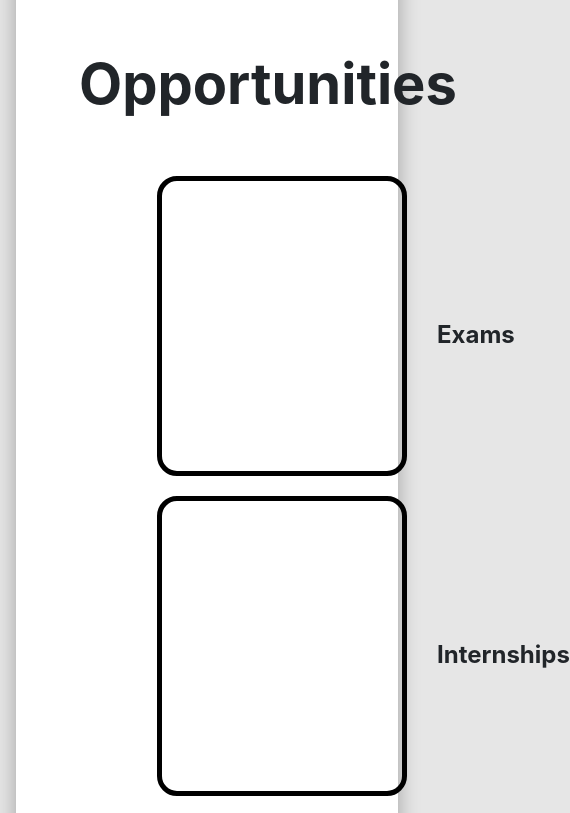
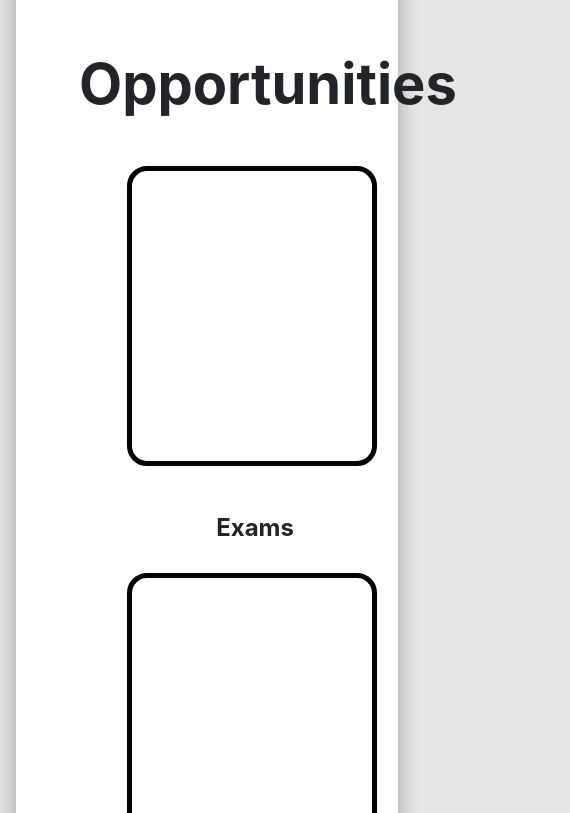
Before and after one commit to MayankRajAnand/Webcart-Internship, a plain HTML site: page index.html in a window 390 px wide. Shown: the part 1220-2033 px from the top of the page, 570 px wide, since content can reach past the window. Drawn offline with nearby package versions, Linux system fonts and the light colour scheme.

Commit message:
Update styles.css

```diff
--- a/styles.css
+++ b/styles.css
@@ -152,14 +152,7 @@ body{
         display: flex ;
         flex-direction: column;
     }
-    .sec3 .box ,.sec4 .box ,.sec6 .box {
-        display: flex !important;
-        flex-direction:row !important;
-        align-items: center !important;
-        margin:10px;
-        margin-left: 30px;
 
-    }
     .sec3 h2 ,.sec4 h2 ,.sec5 h2 ,.sec6 h2{
         margin:30px;
     }
@@ -207,5 +200,8 @@ body{
         align-items: center !important;
         justify-content: space-between !important;
     }
-
+   .ima{
+       min-height: 30vh;
+       min-width: 40vw;
+   }
 }
```
